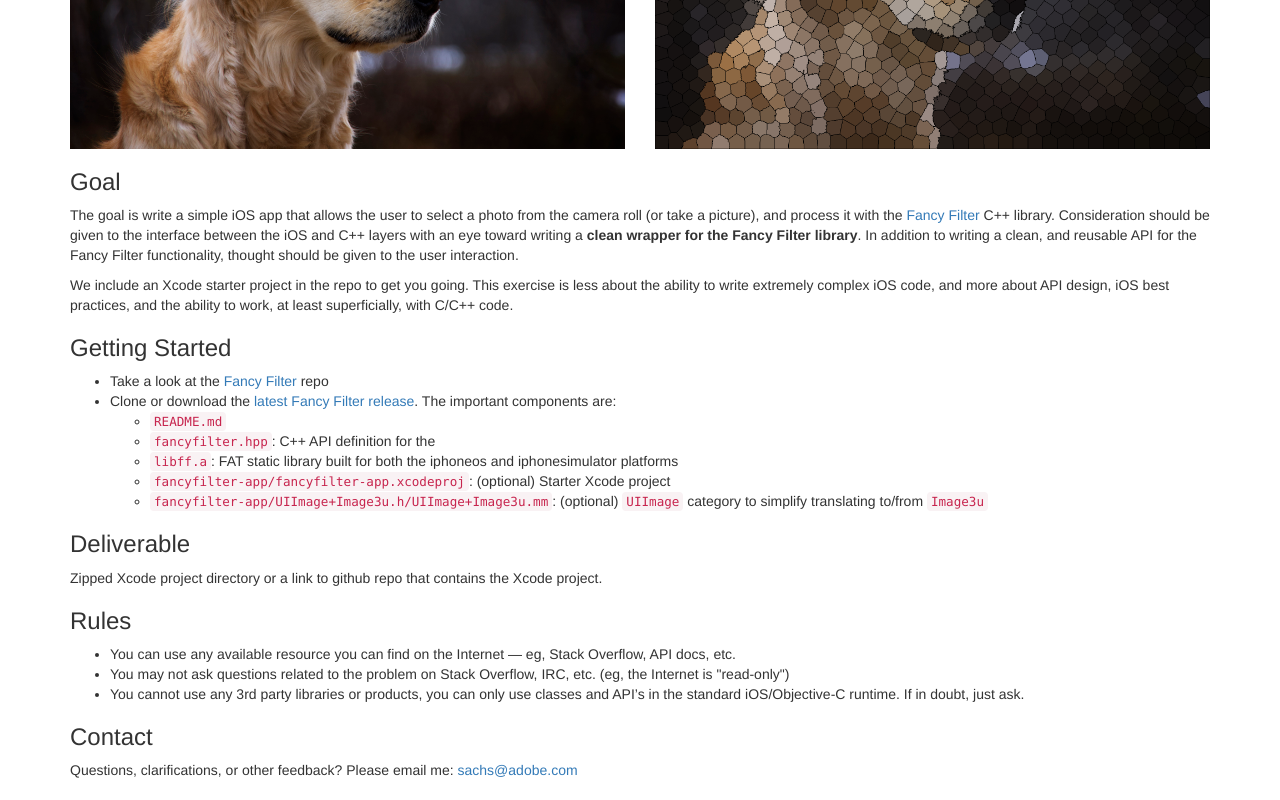
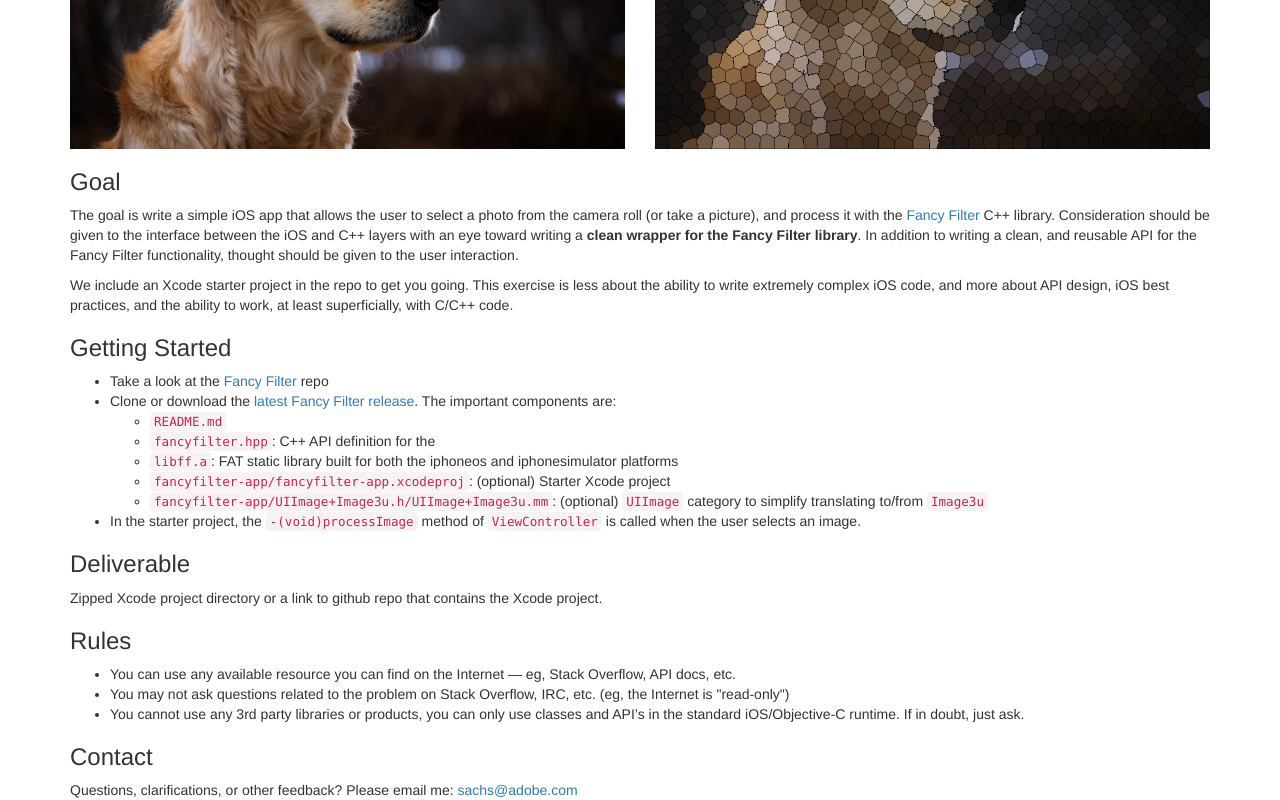
Before and after one commit to iansachs/fancyfilter, a plain HTML site: page docs/index.html in a window 1280 px wide. Shown: the part 469-1269 px from the top of the page. Drawn offline with nearby package versions, Linux system fonts and the light colour scheme; a script that the page names is missing.

Commit message:
doc update

```diff
--- a/docs/index.html
+++ b/docs/index.html
@@ -82,6 +82,7 @@
           <li><code>fancyfilter-app/fancyfilter-app.xcodeproj</code>: (optional) Starter Xcode project</li>
           <li><code>fancyfilter-app/UIImage+Image3u.h/UIImage+Image3u.mm</code>: (optional) <code>UIImage</code> category to simplify translating to/from <code>Image3u</code></li>
         </ul>
+        <li>In the starter project, the <code>-(void)processImage</code> method of <code>ViewController</code> is called when the user selects an image.</li>
       </ul>
 
       <h3>Deliverable</h3>
```
